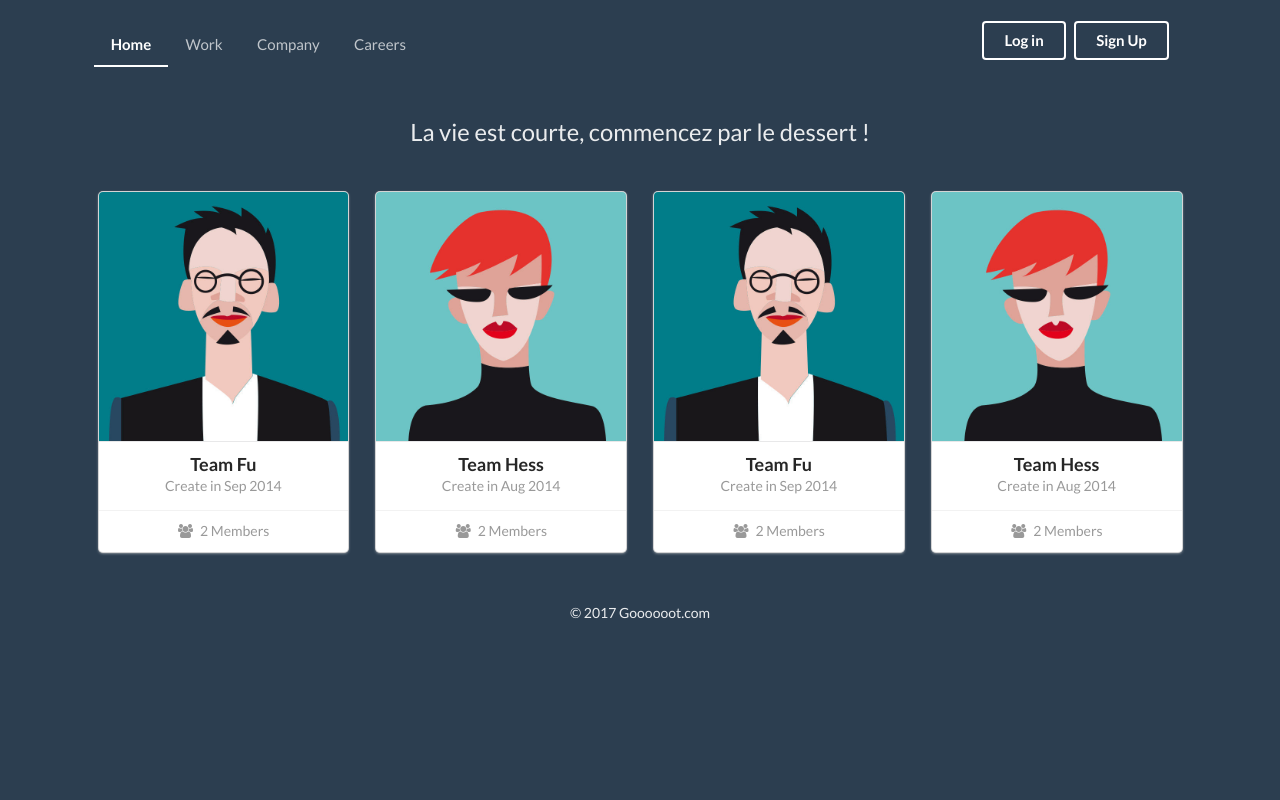
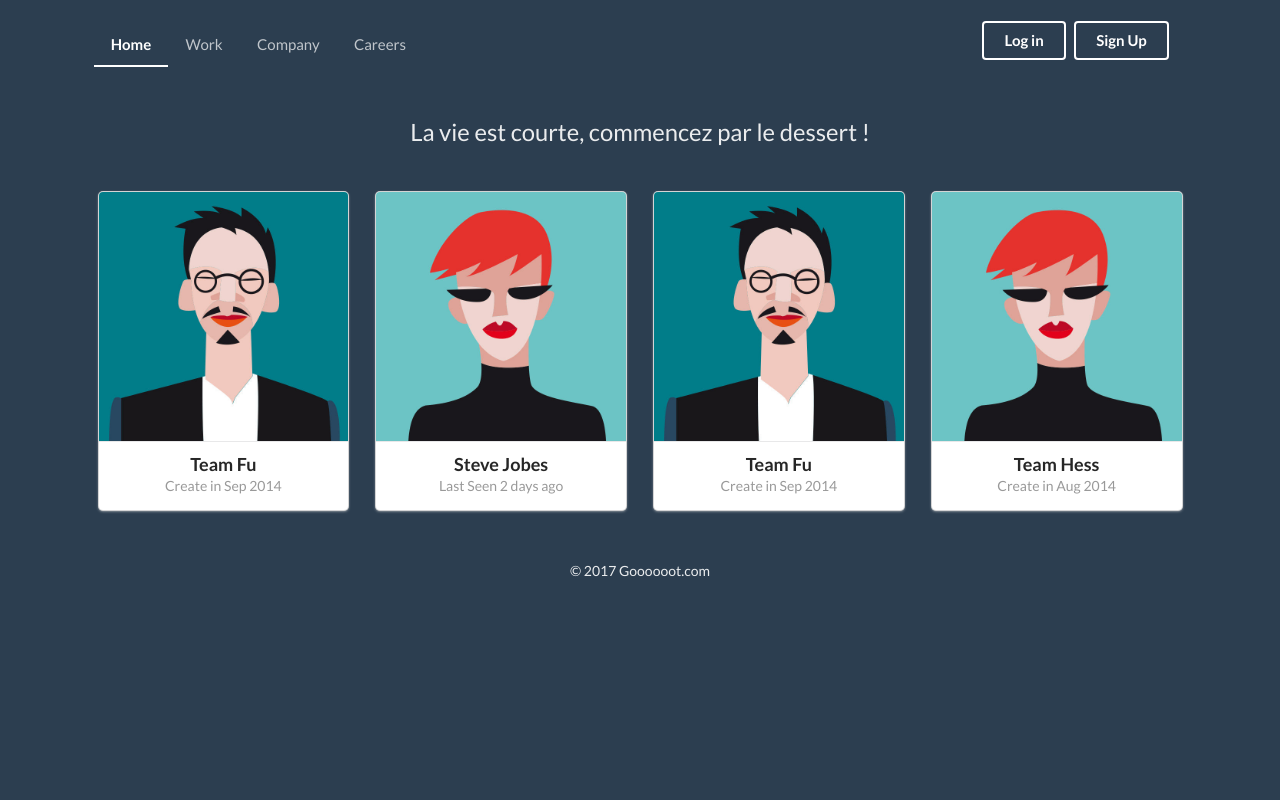
Before and after one commit to jinxmanj/goooooot, a Yii app: template views/site/index.php in a window 1280 px wide. Run offline with PHP 8.4 and a stand-in for Yii, Linux system fonts and the light colour scheme; the template is opened without the code that fills it, so the values that code supplies are empty; some libraries are stand-ins or nearby versions.

```diff
--- a/views/site/index.php
+++ b/views/site/index.php
@@ -5,7 +5,7 @@ use yii\web\View as View;
 
 $this->title = 'I Goooooot It !';
 $script = <<< JS
-$('.special.cards .image').dimmer({
+$('.special.cards .blurring.dimmable.image').dimmer({
   on: 'hover'
 });
 JS;
@@ -35,8 +35,38 @@ $this->registerJs($script, View::POS_END);
                     <span class="date">Create in Sep 2014</span>
                 </div>
             </div>
-            <div class="extra content">
-                <a><i class="users icon"></i> 2 Members </a>
+        </div>
+    </div>
+    <div class="four wide column">
+        <div class="ui card">
+            <a class="image" href="#">
+                <img src="/images/avatar/large/jenny.jpg">
+            </a>
+            <div class="content">
+                <a class="header" href="#">Steve Jobes</a>
+                <div class="meta">
+                    <a>Last Seen 2 days ago</a>
+                </div>
+            </div>
+        </div>
+    </div>
+    <div class="four wide column">
+        <div class="ui card">
+            <div class="blurring dimmable image">
+                <div class="ui dimmer">
+                    <div class="content">
+                        <div class="center">
+                            <div class="ui inverted button">Coming Soon</div>
+                        </div>
+                    </div>
+                </div>
+                <img src="/images/avatar/large/elliot.jpg">
+            </div>
+            <div class="content">
+                <a class="header">Team Fu</a>
+                <div class="meta">
+                    <span class="date">Create in Sep 2014</span>
+                </div>
             </div>
         </div>
     </div>
@@ -58,55 +88,6 @@ $this->registerJs($script, View::POS_END);
                     <span class="date">Create in Aug 2014</span>
                 </div>
             </div>
-            <div class="extra content">
-                <a><i class="users icon"></i> 2 Members </a>
-            </div>
-        </div>
-    </div>
-    <div class="four wide column">
-        <div class="ui card">
-            <div class="blurring dimmable image">
-                <div class="ui dimmer">
-                    <div class="content">
-                        <div class="center">
-                            <div class="ui inverted button">Coming Soon</div>
-                        </div>
-                    </div>
-                </div>
-                <img src="/images/avatar/large/elliot.jpg">
-            </div>
-            <div class="content">
-                <a class="header">Team Fu</a>
-                <div class="meta">
-                    <span class="date">Create in Sep 2014</span>
-                </div>
-            </div>
-            <div class="extra content">
-                <a><i class="users icon"></i> 2 Members </a>
-            </div>
-        </div>
-    </div>
-    <div class="four wide column">
-        <div class="ui card">
-            <div class="blurring dimmable image">
-                <div class="ui inverted dimmer">
-                    <div class="content">
-                        <div class="center">
-                            <div class="ui primary button">Coming Soon</div>
-                        </div>
-                    </div>
-                </div>
-                <img src="/images/avatar/large/jenny.jpg">
-            </div>
-            <div class="content">
-                <a class="header">Team Hess</a>
-                <div class="meta">
-                    <span class="date">Create in Aug 2014</span>
-                </div>
-            </div>
-            <div class="extra content">
-                <a><i class="users icon"></i> 2 Members </a>
-            </div>
         </div>
     </div>
 </div>
```
